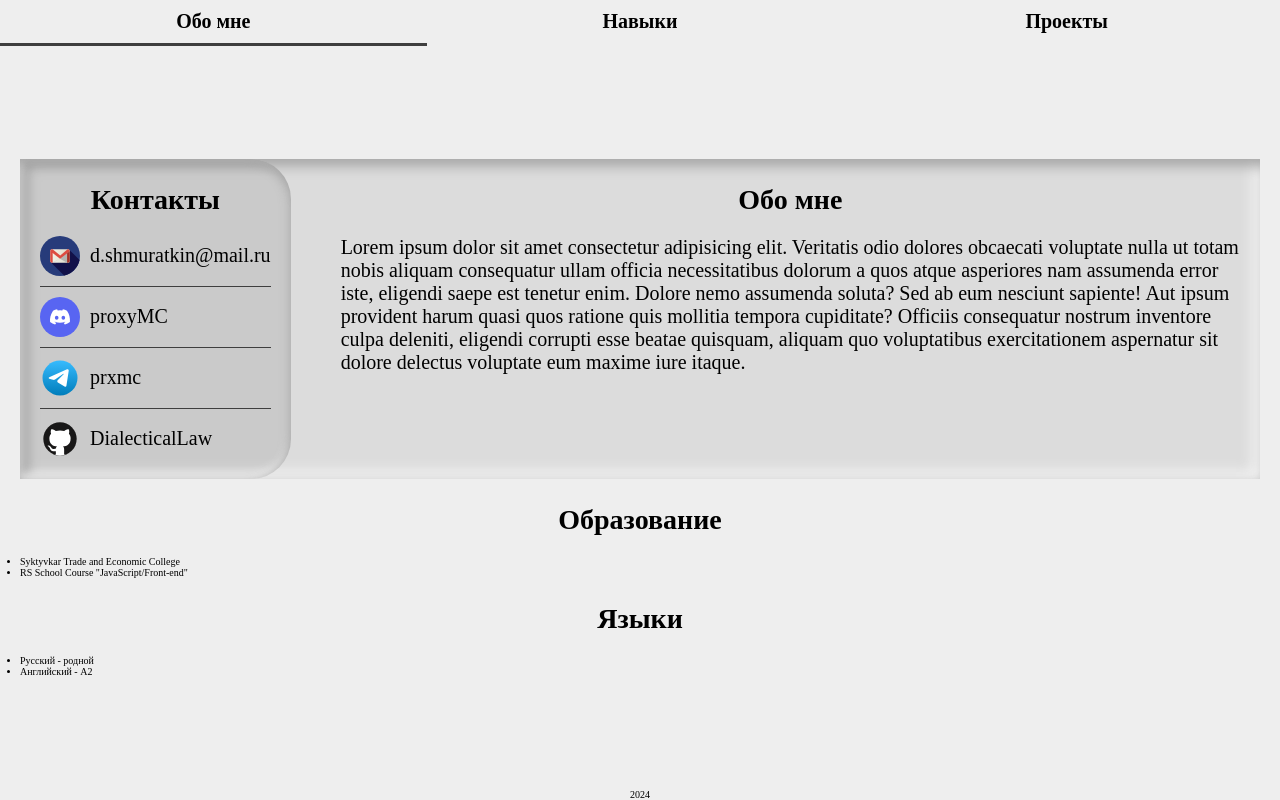
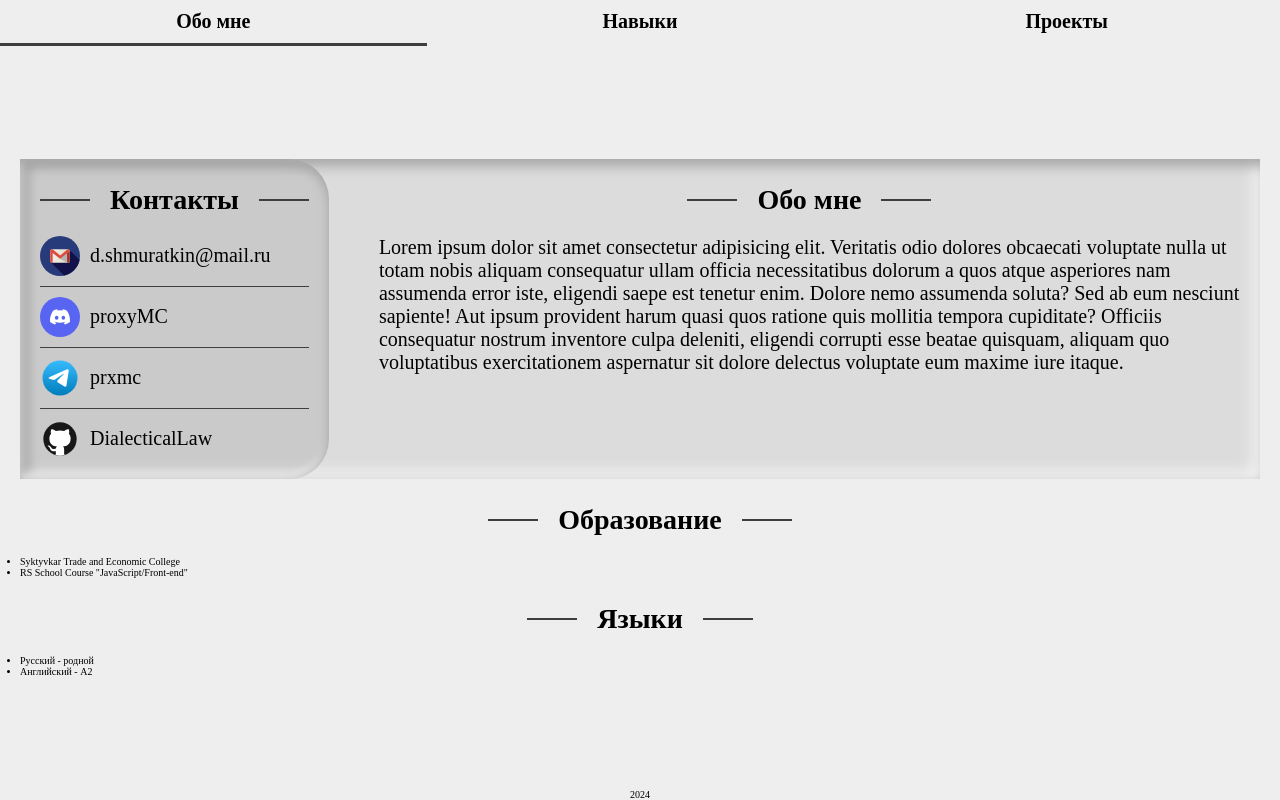
Before and after one commit to DialecticalLaw/cv, a Next.js app: page / in a window 1280 px wide. Built offline with nearby package versions, Linux system fonts and the light colour scheme; a web font is replaced by a local one.

Commit message:
feat: improve design of the Title

```diff
--- a/src/components/Title/Title.module.css
+++ b/src/components/Title/Title.module.css
@@ -1,6 +1,19 @@
+.wrapper {
+  position: relative;
+  display: flex;
+  justify-content: center;
+  align-items: center;
+  gap: 2rem;
+  margin: 0.5rem auto 2rem auto;
+}
+
 .title {
-  margin: 0.5rem auto 2rem auto;
-  text-align: center;
   font-family: var(--main-font);
   font-size: 2.8rem;
 }
+
+.line {
+  width: 5rem;
+  height: 0.2rem;
+  background-color: var(--dark-color);
+}
--- a/src/components/Title/Title.tsx
+++ b/src/components/Title/Title.tsx
@@ -1,5 +1,11 @@
 import styles from './Title.module.css';
 
 export function Title({ children }: { children: React.ReactNode }) {
-  return <h2 className={styles.title}>{children}</h2>;
+  return (
+    <div className={styles.wrapper}>
+      <div className={styles.line} />
+      <h2 className={styles.title}>{children}</h2>
+      <div className={styles.line} />
+    </div>
+  );
 }
```
